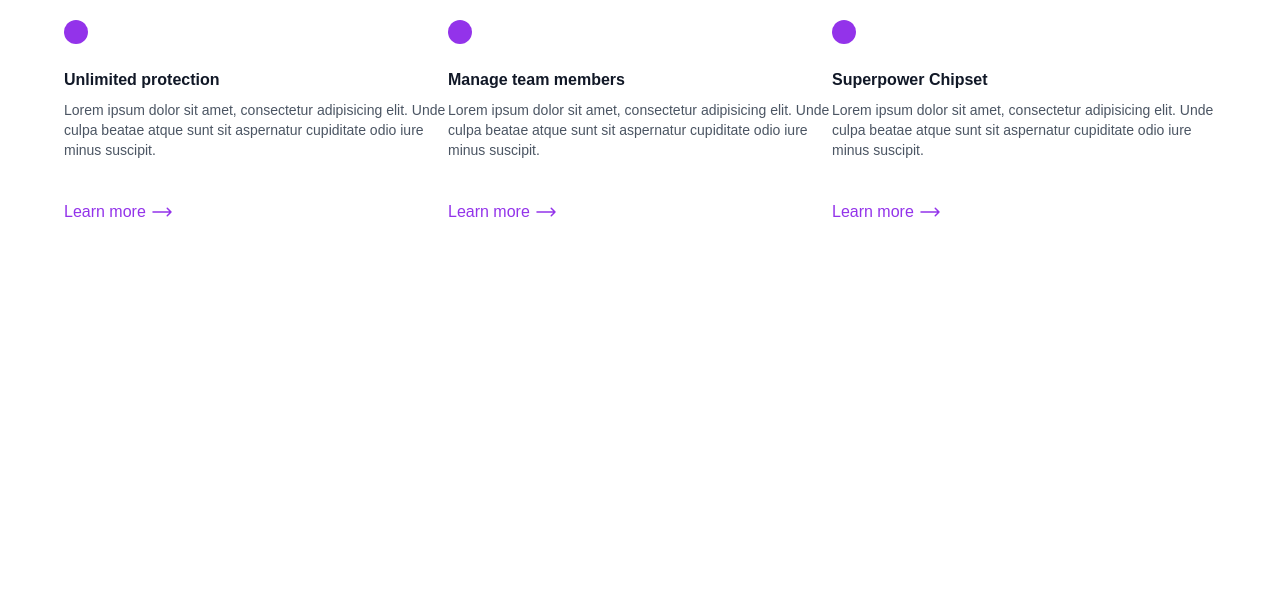
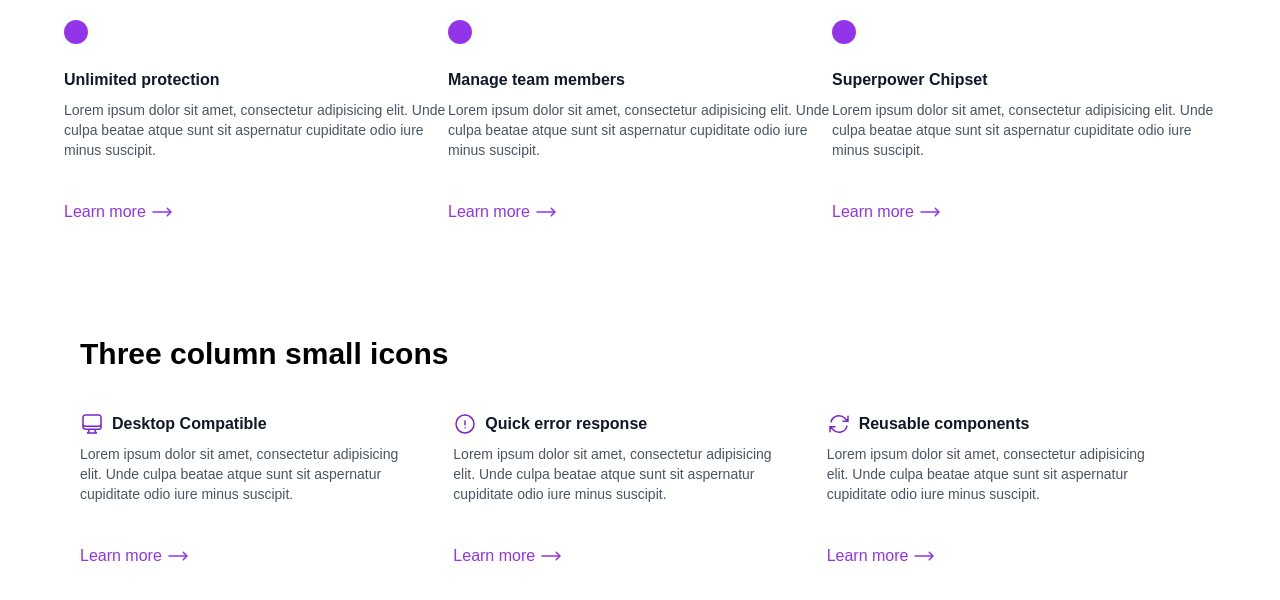
Before and after one commit to Uti-Favour/Personal-UI-Library, a website: page features.html in a window 1280 px wide. Shown: the part 738-1338 px from the top of the page. Before the commit the page ends 994 px from the top, so only its background shows below. Drawn offline with nearby package versions, Linux system fonts and the light colour scheme.

Commit message:
Small icon feature grid section

```diff
--- a/features.html
+++ b/features.html
@@ -13,8 +13,8 @@
   <!-- ========= Frame one / With border ========== -->
   <section class="mt-10">
     <!-- --------- Heading ----------- -->
-    <div>
-      <h1 class="text-3xl font-bold ml-10">Features Sections</h1>
+    <div class="ml-5 lg:ml-10">
+      <h1 class="text-3xl font-bold">Features Sections</h1>
       <p></p>
     </div>
 
@@ -93,8 +93,8 @@
   <!-- ========= Frame two / with border ========== -->
   <section class="mt-20">
     <!-- --------- Heading ----------- -->
-    <div>
-      <h1 class="text-3xl font-bold ml-10">Border version</h1>
+    <div class="ml-5 lg:ml-10">
+      <h1 class="text-3xl font-bold">Border version</h1>
       <p></p>
     </div>
 
@@ -195,10 +195,8 @@
     </div>
   </section>
 
-
   <!-- ========= Frame three ========== -->
   <section class="mx-5 lg:mx-16 mt-20">
-
     <div>
       <h1 class="text-3xl font-bold">Icon Top</h1>
       <p></p>
@@ -212,7 +210,6 @@
             <path stroke-linecap="round" stroke-linejoin="round"
               d="M7.864 4.243A7.5 7.5 0 0 1 19.5 10.5c0 2.92-.556 5.709-1.568 8.268M5.742 6.364A7.465 7.465 0 0 0 4.5 10.5a7.464 7.464 0 0 1-1.15 3.993m1.989 3.559A11.209 11.209 0 0 0 8.25 10.5a3.75 3.75 0 1 1 7.5 0c0 .527-.021 1.049-.064 1.565M12 10.5a14.94 14.94 0 0 1-3.6 9.75m6.633-4.596a18.666 18.666 0 0 1-2.485 5.33" />
           </svg>
-
         </div>
         <!-- ------text area----- -->
         <dt class="text-base text-gray-900">
@@ -230,7 +227,6 @@
             stroke="currentColor" class="w-6 h-6 ml-1 text-purple-600">
             <path stroke-linecap="round" stroke-linejoin="round" d="M17.25 8.25 21 12m0 0-3.75 3.75M21 12H3" />
           </svg>
-
         </div>
       </div>
 
@@ -241,7 +237,6 @@
             <path stroke-linecap="round" stroke-linejoin="round"
               d="M12 6.042A8.967 8.967 0 0 0 6 3.75c-1.052 0-2.062.18-3 .512v14.25A8.987 8.987 0 0 1 6 18c2.305 0 4.408.867 6 2.292m0-14.25a8.966 8.966 0 0 1 6-2.292c1.052 0 2.062.18 3 .512v14.25A8.987 8.987 0 0 0 18 18a8.967 8.967 0 0 0-6 2.292m0-14.25v14.25" />
           </svg>
-
         </div>
         <!-- ------text area----- -->
         <dt class="text-base text-gray-900">
@@ -259,7 +254,6 @@
             stroke="currentColor" class="w-6 h-6 ml-1 text-purple-600">
             <path stroke-linecap="round" stroke-linejoin="round" d="M17.25 8.25 21 12m0 0-3.75 3.75M21 12H3" />
           </svg>
-
         </div>
       </div>
 
@@ -270,7 +264,6 @@
             <path stroke-linecap="round" stroke-linejoin="round"
               d="M8.25 3v1.5M4.5 8.25H3m18 0h-1.5M4.5 12H3m18 0h-1.5m-15 3.75H3m18 0h-1.5M8.25 19.5V21M12 3v1.5m0 15V21m3.75-18v1.5m0 15V21m-9-1.5h10.5a2.25 2.25 0 0 0 2.25-2.25V6.75a2.25 2.25 0 0 0-2.25-2.25H6.75A2.25 2.25 0 0 0 4.5 6.75v10.5a2.25 2.25 0 0 0 2.25 2.25Zm.75-12h9v9h-9v-9Z" />
           </svg>
-
         </div>
         <!-- ------text area----- -->
         <dt class="text-base text-gray-900">
@@ -288,17 +281,91 @@
             stroke="currentColor" class="w-6 h-6 ml-1 text-purple-600">
             <path stroke-linecap="round" stroke-linejoin="round" d="M17.25 8.25 21 12m0 0-3.75 3.75M21 12H3" />
           </svg>
-
         </div>
       </div>
     </div>
   </section>
 
+  <!-- ========== Frame 4 ========== -->
+  <section class="mt-20">
+    <div class="ml-5 lg:ml-20 mb-10">
+      <h1 class="text-3xl font-bold">Three column small icons</h1>
+      <p></p>
+    </div>
+    <div class="grid grid-cols-1 md:grid-cols-2 lg:grid-cols-3 mx-5 lg:mx-20">
+      <div>
+        <dt class="text-base text-gray-900 flex">
+          <div class="mr-2">
+            <svg xmlns="http://www.w3.org/2000/svg" fill="none" viewBox="0 0 24 24" stroke-width="1.5"
+              stroke="currentColor" class="w-6 h-6 font-bold text-purple-700">
+              <path stroke-linecap="round" stroke-linejoin="round"
+                d="M9 17.25v1.007a3 3 0 0 1-.879 2.122L7.5 21h9l-.621-.621A3 3 0 0 1 15 18.257V17.25m6-12V15a2.25 2.25 0 0 1-2.25 2.25H5.25A2.25 2.25 0 0 1 3 15V5.25m18 0A2.25 2.25 0 0 0 18.75 3H5.25A2.25 2.25 0 0 0 3 5.25m18 0V12a2.25 2.25 0 0 1-2.25 2.25H5.25A2.25 2.25 0 0 1 3 12V5.25" />
+            </svg>
+          </div>
+          <strong>Desktop Compatible</strong>
+        </dt>
+        <dl class="mt-2 text-sm text-gray-600 leading-5 max-w-[340px] mb-10">
+          Lorem ipsum dolor sit amet, consectetur adipisicing elit. Unde culpa
+          beatae atque sunt sit aspernatur cupiditate odio iure minus suscipit.
+        </dl>
+        <div class="flex items-center mb-14">
+          <a href="#" class="text-base text-purple-600">Learn more </a>
+          <svg xmlns="http://www.w3.org/2000/svg" fill="none" viewBox="0 0 24 24" stroke-width="1.5"
+            stroke="currentColor" class="w-6 h-6 ml-1 text-purple-600">
+            <path stroke-linecap="round" stroke-linejoin="round" d="M17.25 8.25 21 12m0 0-3.75 3.75M21 12H3" />
+          </svg>
+        </div>
+      </div>
 
+      <div>
+        <dt class="text-base text-gray-900 flex">
+          <div class="mr-2">
+            <svg xmlns="http://www.w3.org/2000/svg" fill="none" viewBox="0 0 24 24" stroke-width="1.5"
+              stroke="currentColor" class="w-6 h-6 font-bold text-purple-700">
+              <path stroke-linecap="round" stroke-linejoin="round"
+                d="M12 9v3.75m9-.75a9 9 0 1 1-18 0 9 9 0 0 1 18 0Zm-9 3.75h.008v.008H12v-.008Z" />
+            </svg>
 
-  <!-- ========== Frame 4 ========== -->
-  <section>
+          </div>
+          <strong>Quick error response</strong>
+        </dt>
+        <dl class="mt-2 text-sm text-gray-600 leading-5 max-w-[340px] mb-10">
+          Lorem ipsum dolor sit amet, consectetur adipisicing elit. Unde culpa
+          beatae atque sunt sit aspernatur cupiditate odio iure minus suscipit.
+        </dl>
+        <div class="flex items-center mb-14">
+          <a href="#" class="text-base text-purple-600">Learn more </a>
+          <svg xmlns="http://www.w3.org/2000/svg" fill="none" viewBox="0 0 24 24" stroke-width="1.5"
+            stroke="currentColor" class="w-6 h-6 ml-1 text-purple-600">
+            <path stroke-linecap="round" stroke-linejoin="round" d="M17.25 8.25 21 12m0 0-3.75 3.75M21 12H3" />
+          </svg>
+        </div>
+      </div>
 
+      <div>
+        <dt class="text-base text-gray-900 flex">
+          <div class="mr-2">
+            <svg xmlns="http://www.w3.org/2000/svg" fill="none" viewBox="0 0 24 24" stroke-width="1.5"
+              stroke="currentColor" class="w-6 h-6 font-bold text-purple-700">
+              <path stroke-linecap="round" stroke-linejoin="round"
+                d="M16.023 9.348h4.992v-.001M2.985 19.644v-4.992m0 0h4.992m-4.993 0 3.181 3.183a8.25 8.25 0 0 0 13.803-3.7M4.031 9.865a8.25 8.25 0 0 1 13.803-3.7l3.181 3.182m0-4.991v4.99" />
+            </svg>
+          </div>
+          <strong>Reusable components</strong>
+        </dt>
+        <dl class="mt-2 text-sm text-gray-600 leading-5 max-w-[340px] mb-10">
+          Lorem ipsum dolor sit amet, consectetur adipisicing elit. Unde culpa
+          beatae atque sunt sit aspernatur cupiditate odio iure minus suscipit.
+        </dl>
+        <div class="flex items-center">
+          <a href="#" class="text-base text-purple-600">Learn more </a>
+          <svg xmlns="http://www.w3.org/2000/svg" fill="none" viewBox="0 0 24 24" stroke-width="1.5"
+            stroke="currentColor" class="w-6 h-6 ml-1 text-purple-600">
+            <path stroke-linecap="round" stroke-linejoin="round" d="M17.25 8.25 21 12m0 0-3.75 3.75M21 12H3" />
+          </svg>
+        </div>
+      </div>
+    </div>
   </section>
 </body>
 
```
